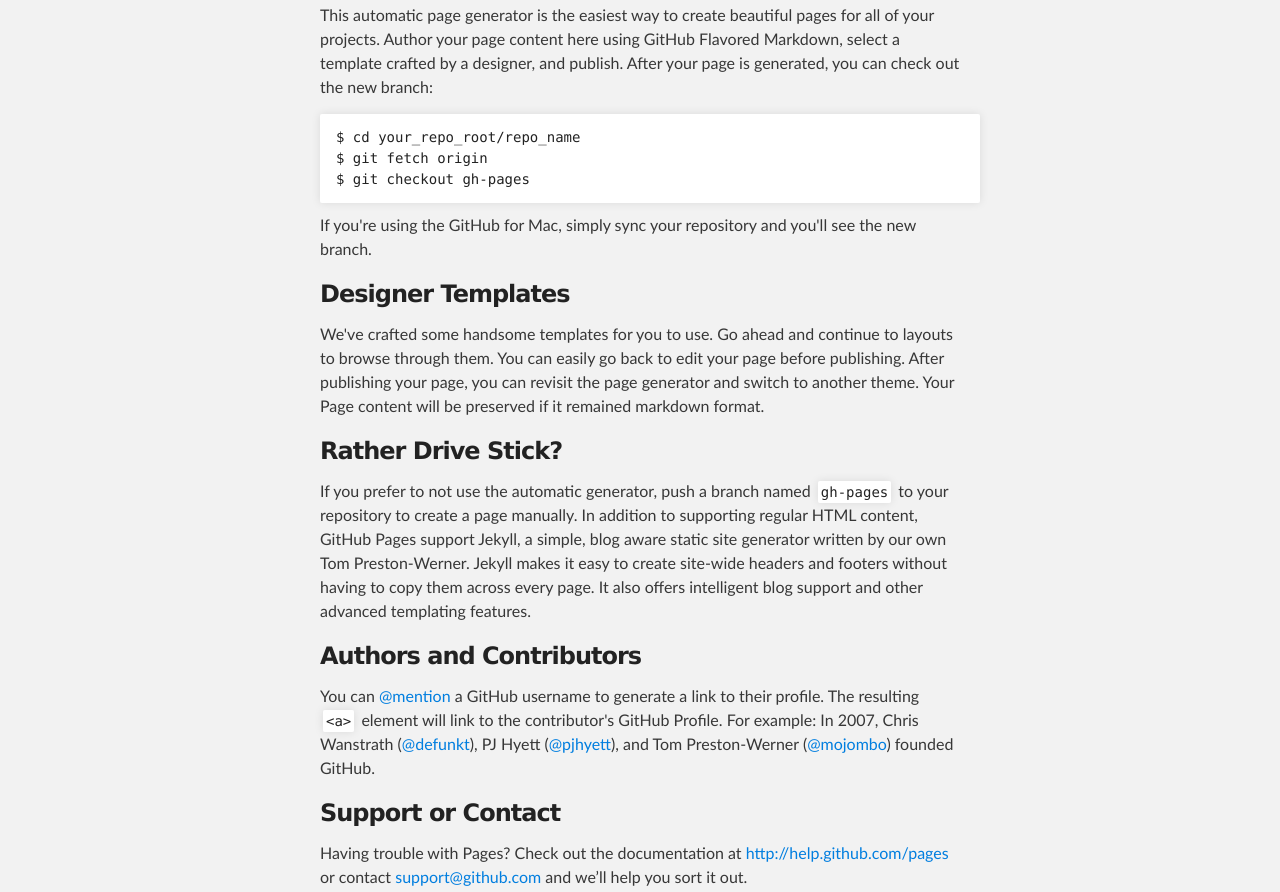
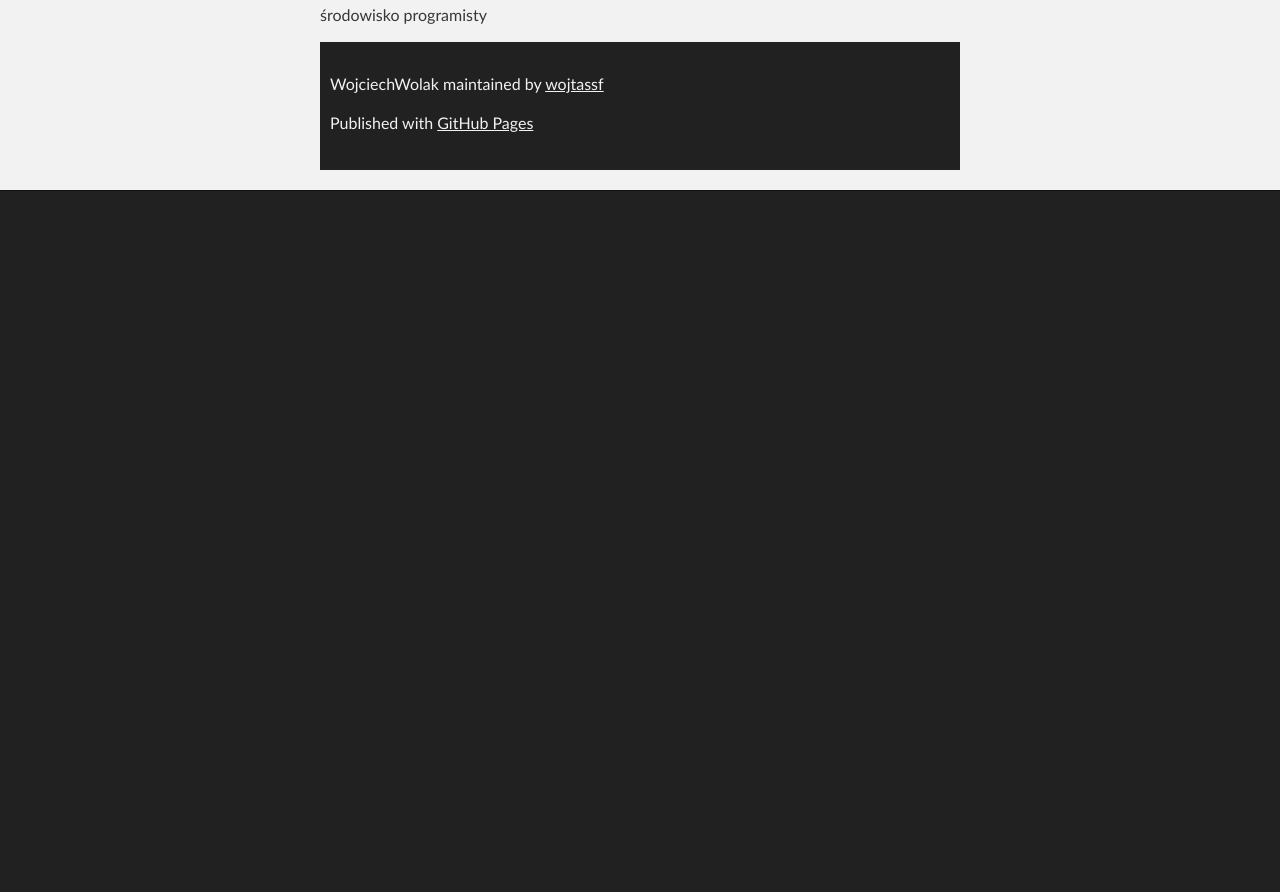
Before and after one commit to wojtassf/wojciechwolak, a plain HTML site: page index.html in a window 1280 px wide. Shown: the part 303-1195 px from the top of the page. After the commit the page ends 800 px from the top, so only its background shows below. Drawn offline with Linux system fonts and the light colour scheme.

Commit message:
Update index.html

```diff
--- a/index.html
+++ b/index.html
@@ -34,36 +34,7 @@
         <h3>
 <a name="welcome-to-github-pages" class="anchor" href="#welcome-to-github-pages"><span class="octicon octicon-link"></span></a>Welcome to GitHub Pages.</h3>
 
-<p>This automatic page generator is the easiest way to create beautiful pages for all of your projects. Author your page content here using GitHub Flavored Markdown, select a template crafted by a designer, and publish. After your page is generated, you can check out the new branch:</p>
-
-<pre><code>$ cd your_repo_root/repo_name
-$ git fetch origin
-$ git checkout gh-pages
-</code></pre>
-
-<p>If you're using the GitHub for Mac, simply sync your repository and you'll see the new branch.</p>
-
-<h3>
-<a name="designer-templates" class="anchor" href="#designer-templates"><span class="octicon octicon-link"></span></a>Designer Templates</h3>
-
-<p>We've crafted some handsome templates for you to use. Go ahead and continue to layouts to browse through them. You can easily go back to edit your page before publishing. After publishing your page, you can revisit the page generator and switch to another theme. Your Page content will be preserved if it remained markdown format.</p>
-
-<h3>
-<a name="rather-drive-stick" class="anchor" href="#rather-drive-stick"><span class="octicon octicon-link"></span></a>Rather Drive Stick?</h3>
-
-<p>If you prefer to not use the automatic generator, push a branch named <code>gh-pages</code> to your repository to create a page manually. In addition to supporting regular HTML content, GitHub Pages support Jekyll, a simple, blog aware static site generator written by our own Tom Preston-Werner. Jekyll makes it easy to create site-wide headers and footers without having to copy them across every page. It also offers intelligent blog support and other advanced templating features.</p>
-
-<h3>
-<a name="authors-and-contributors" class="anchor" href="#authors-and-contributors"><span class="octicon octicon-link"></span></a>Authors and Contributors</h3>
-
-<p>You can <a href="https://github.com/blog/821" class="user-mention">@mention</a> a GitHub username to generate a link to their profile. The resulting <code>&lt;a&gt;</code> element will link to the contributor's GitHub Profile. For example: In 2007, Chris Wanstrath (<a href="https://github.com/defunkt" class="user-mention">@defunkt</a>), PJ Hyett (<a href="https://github.com/pjhyett" class="user-mention">@pjhyett</a>), and Tom Preston-Werner (<a href="https://github.com/mojombo" class="user-mention">@mojombo</a>) founded GitHub.</p>
-
-<h3>
-<a name="support-or-contact" class="anchor" href="#support-or-contact"><span class="octicon octicon-link"></span></a>Support or Contact</h3>
-
-<p>Having trouble with Pages? Check out the documentation at <a href="http://help.github.com/pages">http://help.github.com/pages</a> or contact <a href="mailto:support@github.com">support@github.com</a> and we’ll help you sort it out.</p>
-      </section>
-    </div>
+<p> środowisko programisty </p>
 
     <!-- FOOTER  -->
     <div id="footer_wrap" class="outer">
```
